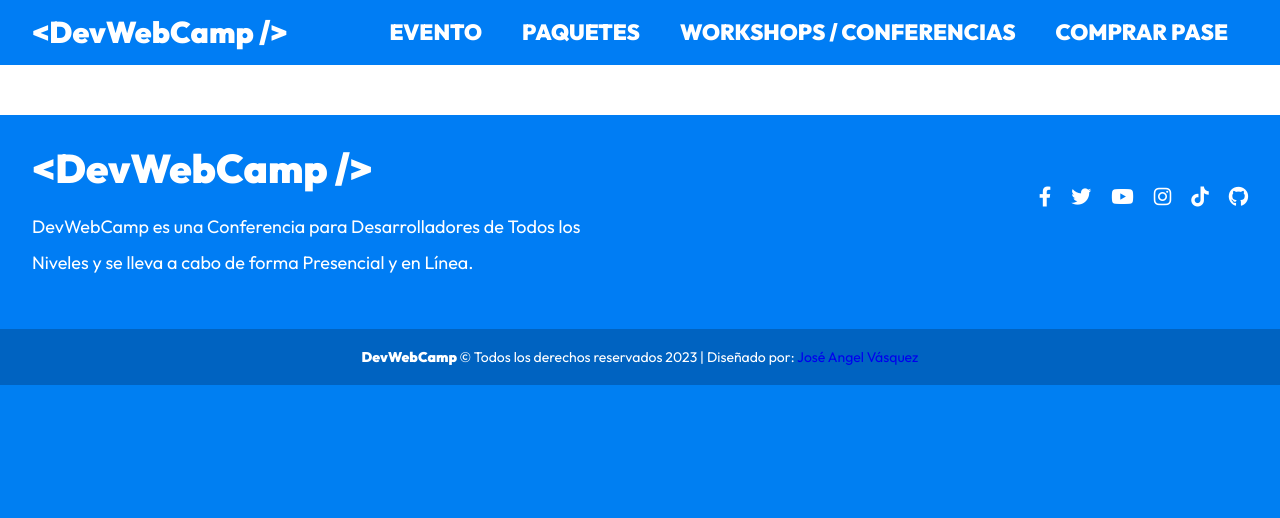
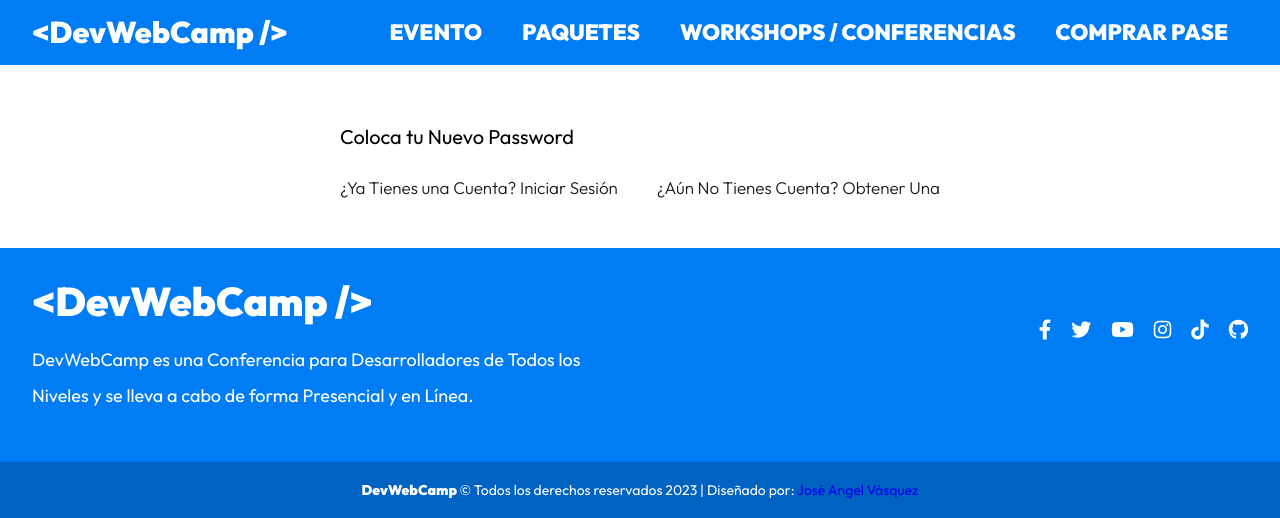
Before and after one commit to joseangvas/DevWebCamp, a PHP site: template views/auth/reestablecer.php in a window 1280 px wide. Shown: the part 600-1118 px from the top of the page. Before the commit the page ends 985 px from the top, so only its background shows below. Run offline with PHP 8.4, Linux system fonts and the light colour scheme; the template is opened without the code that fills it, so the values that code supplies are empty; some libraries are stand-ins or nearby versions.

Commit message:
Codificar Reestablecer Password Olvidado.

```diff
--- a/controllers/AuthController.php
+++ b/controllers/AuthController.php
@@ -186,7 +186,7 @@ class AuthController {
 
                 // Redireccionar
                 if($resultado) {
-                    header('Location: /');
+                    header('Location: /login');
                 }
             }
         }
--- a/models/ActiveRecord.php
+++ b/models/ActiveRecord.php
@@ -142,7 +142,7 @@ class ActiveRecord {
         $query .= join(', ', array_keys($atributos));
         $query .= " ) VALUES (' ";
         $query .= join("', '", array_values($atributos));
-        $query .= " ') ";
+        $query .= "') ";
 
         // debuguear($query); // Descomentar si no te funciona algo
 
--- a/views/auth/reestablecer.php
+++ b/views/auth/reestablecer.php
@@ -0,0 +1,29 @@
+<main class="auth">
+  <h2 class="auth__heading"><?php echo $titulo; ?></h2>
+  <p class="auth__texto">Coloca tu Nuevo Password</p>
+
+  <?php
+    require_once __DIR__ . '/../templates/alertas.php';
+  ?>
+
+  <?php if($token_valido) { ?>
+    <form class="formulario" method="POST">
+      <div class="formulario__campo">
+        <label for="password" class="formulario__label">Password</label>
+        <input
+          type="password"
+          class="formulario__input"
+          placeholder="Tu Nuevo Password"
+          id="password"
+          name="password"
+        />
+      </div>
+      <input type="submit" class="formulario__submit" value="Guardar Password">
+    </form>
+  <?php } ?>
+
+  <div class="acciones">
+    <a href="/login" class="acciones__enlace">¿Ya Tienes una Cuenta? Iniciar Sesión</a>
+    <a href="/registro" class="acciones__enlace">¿Aún No Tienes Cuenta? Obtener Una</a>
+  </div>
+</main>
```
Also changed, not shown: views/auth/olvide.php (+5 -2 lines), views/templates/alertas.php (line endings or trailing spaces), 1 other file.
